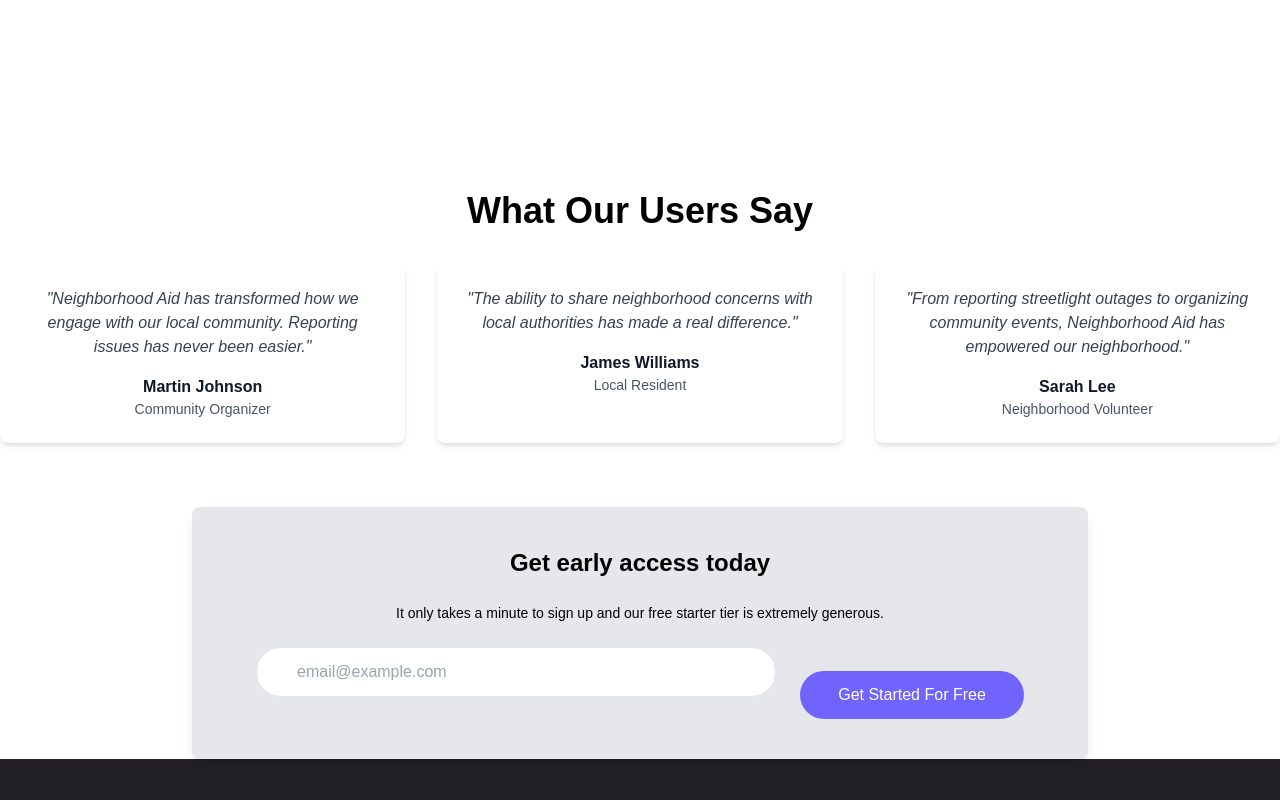
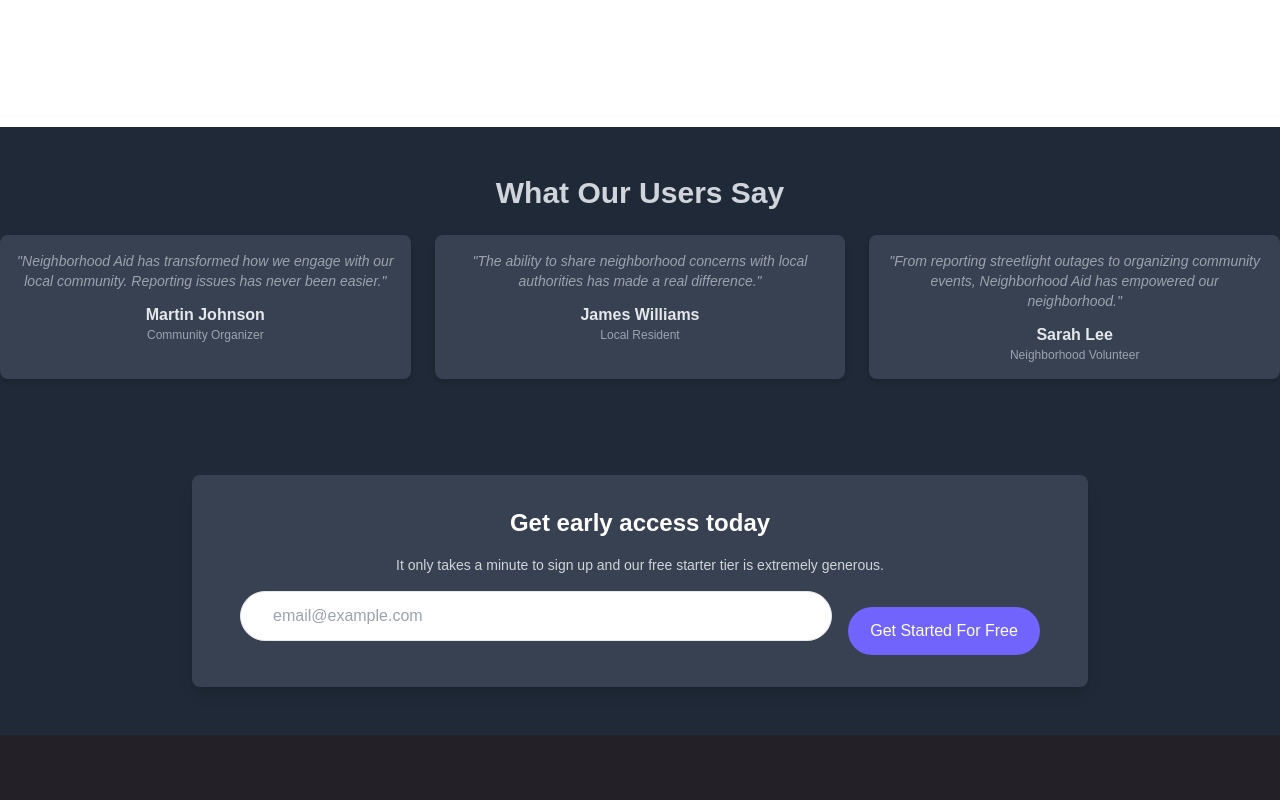
Before and after one commit to mirasoldavila13/NeighborhoodAid, a React (Vite) app in the folder client/: page / in a window 1280 px wide. Shown: the part 2260-3060 px from the top of the page. Built offline with nearby package versions, Linux system fonts and the light colour scheme.

Commit message:
feat: Updated background color of Testimonials and Newsletter sections to match Pricing page for consistent design.

```diff
--- a/client/src/components/Newsletter.tsx
+++ b/client/src/components/Newsletter.tsx
@@ -1,20 +1,23 @@
 const Newsletter = () => (
-  <section id="early-access" className="relative px-6 md:px-0">
-    <div className="relative max-w-4xl mx-auto p-10 space-y-6 text-center rounded-lg bg-gray-200 shadow-lg md:px-16">
-      <h5 className="text-2xl font-bold">Get early access today</h5>
-      <p className="text-sm">
+  <section
+    id="early-access"
+    className="relative px-6 md:px-0 py-12 bg-gray-800"
+  >
+    <div className="relative max-w-4xl mx-auto p-8 space-y-4 text-center rounded-lg bg-gray-700 shadow-lg md:px-12">
+      <h5 className="text-2xl font-bold text-white">Get early access today</h5>
+      <p className="text-sm text-gray-300">
         It only takes a minute to sign up and our free starter tier is extremely
         generous.
       </p>
-      <div className="flex flex-col items-start space-y-6 md:flex-row md:space-x-6">
+      <div className="flex flex-col items-start space-y-4 md:flex-row md:space-x-4">
         <div className="w-full md:flex-1">
           <input
             type="text"
-            className="w-full px-10 py-3 rounded-full border focus:outline-none focus:ring-2 focus:ring-purpleLight"
+            className="w-full px-8 py-3 rounded-full border focus:outline-none focus:ring-2 focus:ring-purpleLight"
             placeholder="email@example.com"
           />
         </div>
-        <button className="w-full p-3 rounded-full bg-purpleLight text-white md:w-56 hover:bg-darkViolet transition">
+        <button className="w-full p-3 rounded-full bg-purpleLight text-white md:w-48 hover:bg-darkViolet transition">
           Get Started For Free
         </button>
       </div>
--- a/client/src/components/Testimonials.tsx
+++ b/client/src/components/Testimonials.tsx
@@ -1,43 +1,43 @@
 const Testimonials = () => (
-  <section id="testimonials" className="bg-grayLight py-16">
+  <section id="testimonials" className="bg-gray-800 py-12">
     <div className="container mx-auto text-center">
-      <h2 className="text-4xl font-bold text-grayDark mb-8">
+      <h2 className="text-3xl font-bold text-gray-300 mb-6">
         What Our Users Say
       </h2>
-      <div className="grid grid-cols-1 md:grid-cols-3 gap-8">
+      <div className="grid grid-cols-1 md:grid-cols-3 gap-6">
         {/* Testimonial 1 */}
-        <div className="bg-white p-6 rounded-lg shadow-md">
-          <p className="text-gray-700 italic">
+        <div className="bg-gray-700 p-4 rounded-lg shadow-md">
+          <p className="text-gray-400 italic text-sm">
             "Neighborhood Aid has transformed how we engage with our local
             community. Reporting issues has never been easier."
           </p>
-          <div className="mt-4">
-            <h5 className="text-gray-900 font-semibold">Martin Johnson</h5>
-            <p className="text-gray-600 text-sm">Community Organizer</p>
+          <div className="mt-3">
+            <h5 className="text-gray-200 font-semibold">Martin Johnson</h5>
+            <p className="text-gray-400 text-xs">Community Organizer</p>
           </div>
         </div>
 
         {/* Testimonial 2 */}
-        <div className="bg-white p-6 rounded-lg shadow-md">
-          <p className="text-gray-700 italic">
+        <div className="bg-gray-700 p-4 rounded-lg shadow-md">
+          <p className="text-gray-400 italic text-sm">
             "The ability to share neighborhood concerns with local authorities
             has made a real difference."
           </p>
-          <div className="mt-4">
-            <h5 className="text-gray-900 font-semibold">James Williams</h5>
-            <p className="text-gray-600 text-sm">Local Resident</p>
+          <div className="mt-3">
+            <h5 className="text-gray-200 font-semibold">James Williams</h5>
+            <p className="text-gray-400 text-xs">Local Resident</p>
           </div>
         </div>
 
         {/* Testimonial 3 */}
-        <div className="bg-white p-6 rounded-lg shadow-md">
-          <p className="text-gray-700 italic">
+        <div className="bg-gray-700 p-4 rounded-lg shadow-md">
+          <p className="text-gray-400 italic text-sm">
             "From reporting streetlight outages to organizing community events,
             Neighborhood Aid has empowered our neighborhood."
           </p>
-          <div className="mt-4">
-            <h5 className="text-gray-900 font-semibold">Sarah Lee</h5>
-            <p className="text-gray-600 text-sm">Neighborhood Volunteer</p>
+          <div className="mt-3">
+            <h5 className="text-gray-200 font-semibold">Sarah Lee</h5>
+            <p className="text-gray-400 text-xs">Neighborhood Volunteer</p>
           </div>
         </div>
       </div>
```
